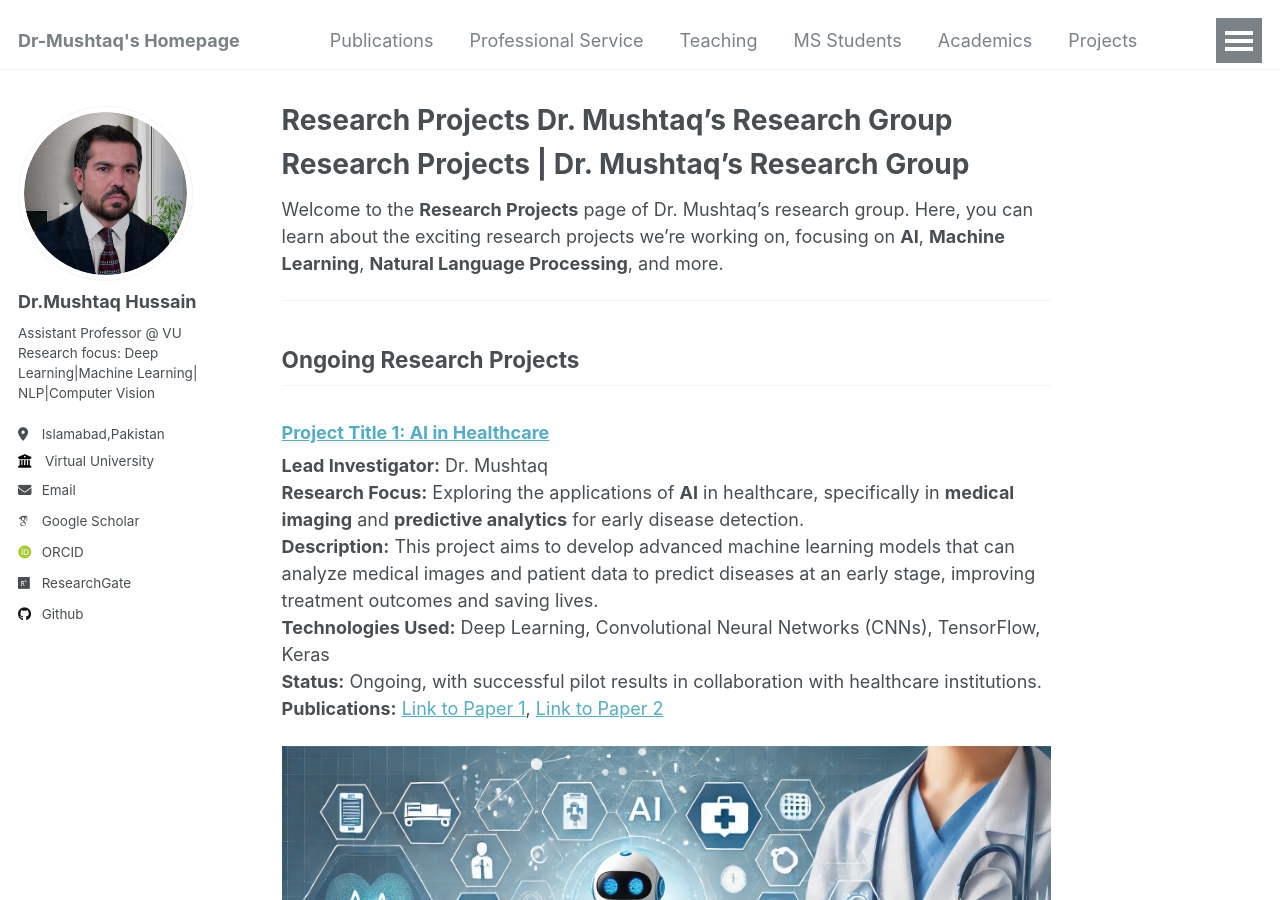
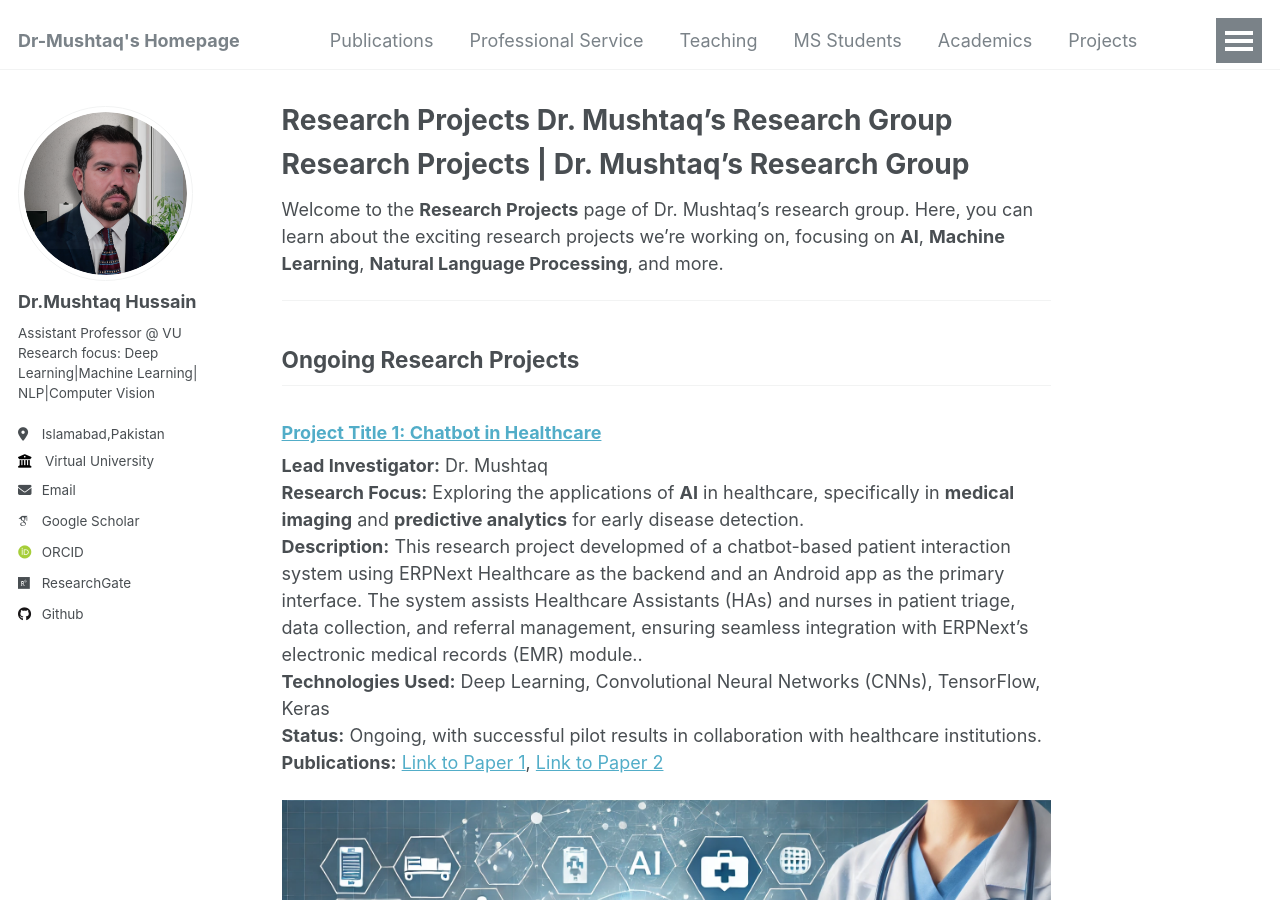
Before and after one commit to dr-mushtaq/dr-mushtaq.github.io, a Jekyll site: the page built from _pages/Projects.md, in a window 1280 px wide and 900 px high. Built offline with Jekyll 4.4.1, drawn with Linux system fonts in a browser that asks for light colours; some web fonts are replaced; our own code applies the rules of GitHub Pages for plain Markdown files.

Commit message:
Update Projects.md

```diff
--- a/_pages/Projects.md
+++ b/_pages/Projects.md
@@ -6,10 +6,10 @@ Welcome to the **Research Projects** page of Dr. Mushtaq's research group. Here,
 
 ## Ongoing Research Projects
 
-### [Project Title 1: AI in Healthcare](#)
+### [Project Title 1: Chatbot in Healthcare](#)
 **Lead Investigator:** Dr. Mushtaq
 **Research Focus:** Exploring the applications of **AI** in healthcare, specifically in **medical imaging** and **predictive analytics** for early disease detection.
-**Description:** This project aims to develop advanced machine learning models that can analyze medical images and patient data to predict diseases at an early stage, improving treatment outcomes and saving lives.
+**Description:** This research project developmed of a chatbot-based patient interaction system using ERPNext Healthcare as the backend and an Android app as the primary interface. The system assists Healthcare Assistants (HAs) and nurses in patient triage, data collection, and referral management, ensuring seamless integration with ERPNext's electronic medical records (EMR) module..
 **Technologies Used:** Deep Learning, Convolutional Neural Networks (CNNs), TensorFlow, Keras
 **Status:** Ongoing, with successful pilot results in collaboration with healthcare institutions.
 **Publications:** [Link to Paper 1](#), [Link to Paper 2](#)
```
